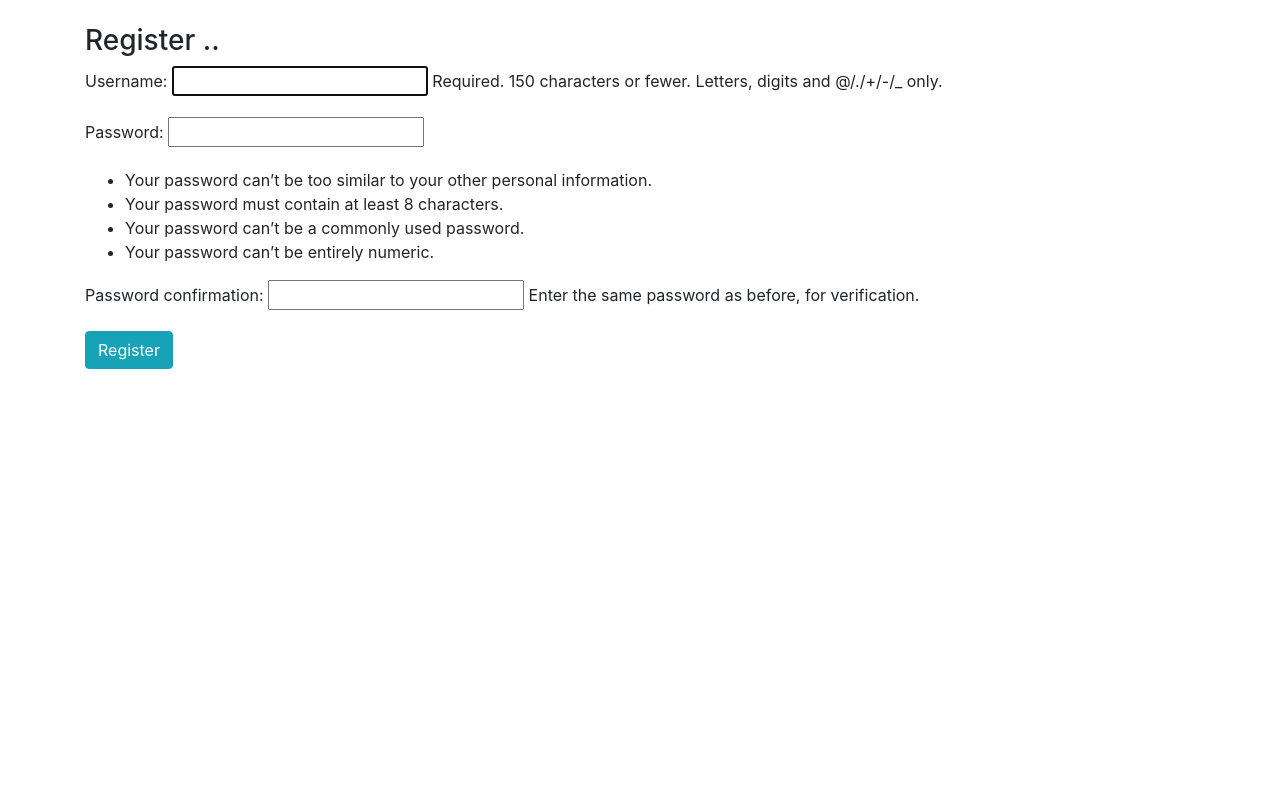
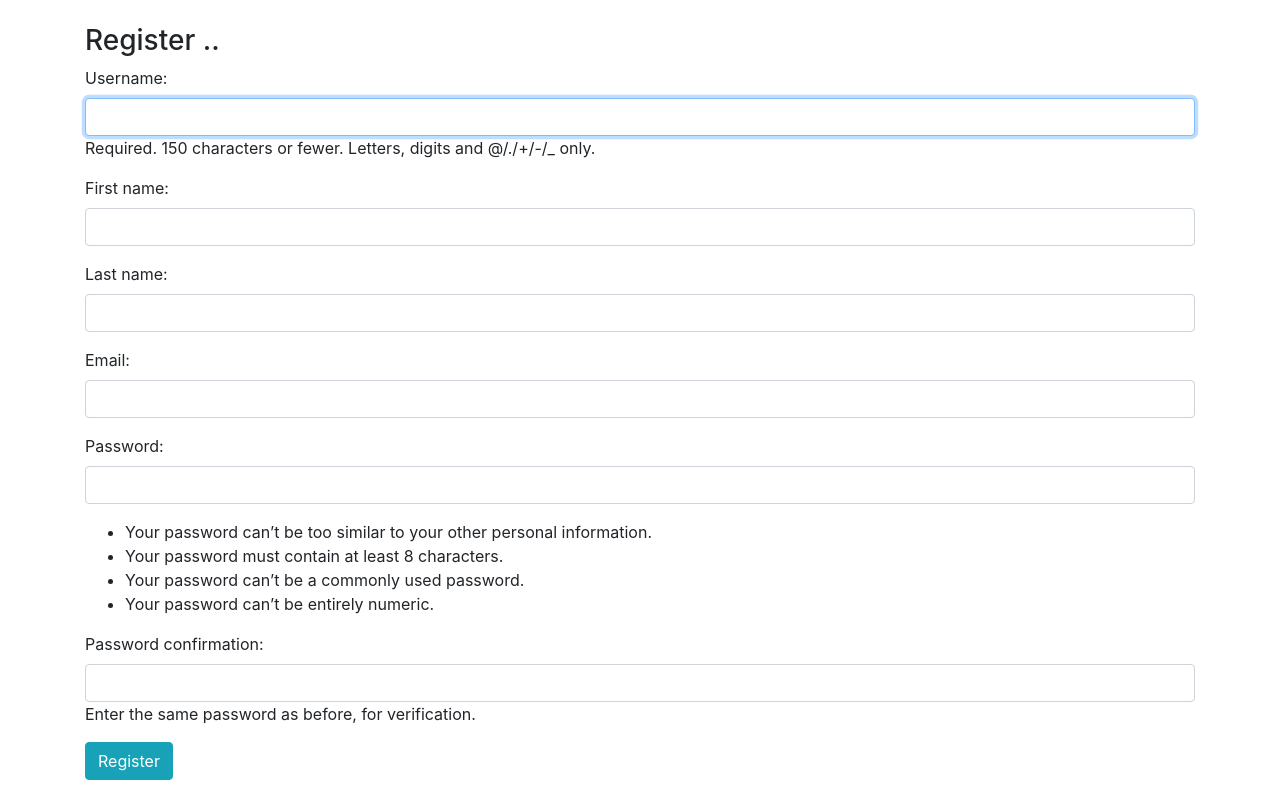
Before and after one commit to MarzanulHoque/Django-blog, a Django app: a page that uses blog/theblog/templates/theblog/base.html in a window 1280 px wide. Shown: the part 56-852 px from the top of the page. Before the commit the page ends 425 px from the top, so only its background shows below. Run offline with Django 3.2, Linux system fonts and the light colour scheme; some libraries are stand-ins or nearby versions.

Commit message:
fullname and emailfield added to registration

```diff
--- /dev/null
+++ b/blog/members/forms.py
@@ -0,0 +1,25 @@
+from django.contrib.auth.forms import UserCreationForm
+from django.contrib.auth.models import User
+from django import forms
+
+
+class SignUpForm(UserCreationForm):
+    email = forms.EmailField(widget=forms.EmailInput(
+        attrs={'class': 'form-control'}))
+    first_name = forms.CharField(
+        max_length=100, widget=forms.TextInput(
+                        attrs={'class': 'form-control'}))
+    last_name = forms.CharField(
+        max_length=100, widget=forms.TextInput(
+                        attrs={'class': 'form-control'}))
+
+    class Meta:
+        model = User
+        fields = ('username', 'first_name', 'last_name',
+                  'email', 'password1', 'password2')
+
+    def __init__(self, *args, **kwargs):
+        super(SignUpForm, self).__init__(*args, **kwargs)
+        self.fields['username'].widget.attrs['class'] = 'form-control'
+        self.fields['password1'].widget.attrs['class'] = 'form-control'
+        self.fields['password2'].widget.attrs['class'] = 'form-control'
--- a/blog/members/templates/registration/login.html
+++ b/blog/members/templates/registration/login.html
@@ -1,18 +1,18 @@
 {% extends 'theblog/base.html' %}
 
 {% block title%}
-  Create a new Blog Post
+  Login
 {% endblock %}
 
 {% block content%}
 
-<h3>Hello From Add Post</h3>
+<h3>Login...</h3>
 
   <div class="form-group">
       <form  method="post">
         {% csrf_token %}
         {{ form.as_p }}
-        <button class="btn btn-info">Post</button>
+        <button class="btn btn-success">login</button>
       </form>
   </div>
 
--- a/blog/members/views.py
+++ b/blog/members/views.py
@@ -1,9 +1,9 @@
-from django.shortcuts import render
 from django.views.generic import CreateView
-from django.contrib.auth.forms import UserCreationForm
 from django.urls import reverse_lazy
+from .forms import SignUpForm
+
 
 class RegisterView(CreateView):
-    form_class = UserCreationForm
+    form_class = SignUpForm
     template_name = 'registration/register.html'
     success_url = reverse_lazy('login')
--- a/blog/theblog/templates/theblog/detail.html
+++ b/blog/theblog/templates/theblog/detail.html
@@ -11,7 +11,7 @@
       <h6>
         {{ post.category }}
       </h6>
-      Posted By - {{ post.author }}<small> {{ post.post_date }} </small>
+      Posted By - {{ post.author.first_name }} {{ post.author.last_name }} <small>{{ post.post_date }} </small>
       {% if user.is_authenticated %}
           {% if user.id == post.author.id %}
             <small>
@@ -41,9 +41,9 @@
                 {% else %}
                   <small> <a href="{% url 'login' %}">Login</a> to Like </small>
                 {% endif %}
+                - {{ total_likes }} Likes
           </form>
 
-          - {{ total_likes }} Likes
       <br>
       <br>
       <a href="{% url 'home' %}" class="btn btn-sm btn-info">Back</a>
--- a/blog/theblog/templates/theblog/home.html
+++ b/blog/theblog/templates/theblog/home.html
@@ -12,7 +12,7 @@
     {% for post in object_list %}
     <li>
       <a href="{% url 'article-detail' post.id %}"> {{ post.title }}  </a>
-      <small> - <a href="{% url 'categories' post.category %}">{{ post.category }}</a> - {{ post.author }} - {{ post.post_date}}</small>
+      <small> - <a href="{% url 'categories' post.category %}">{{ post.category }}</a> - {{ post.author.first_name }} {{ post.author.last_name }} - {{ post.post_date}}</small>
       {% if user.is_authenticated %}
           {% if user.id == post.author.id %}
              <small>
```
Also changed, not shown: blog/db.sqlite3.
